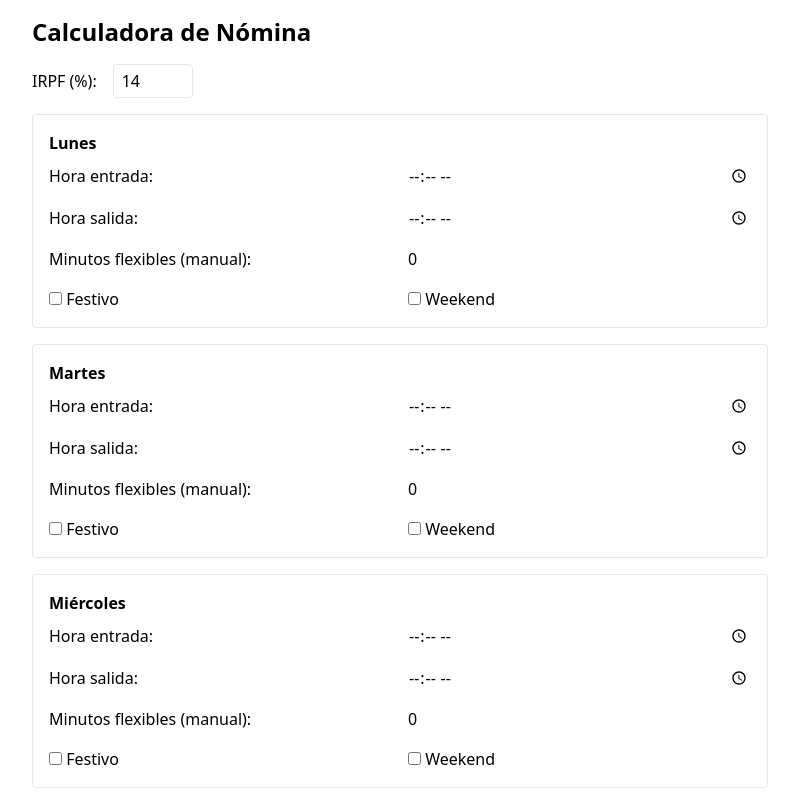
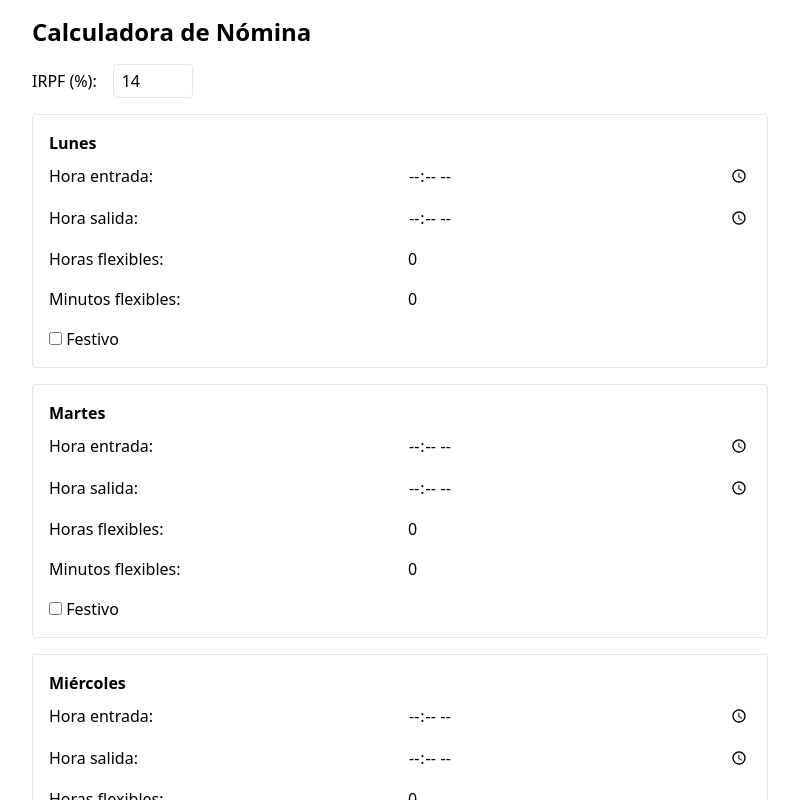
Before and after one commit to davedev88/nominapp-v2, a React (Vite) app: page / in a window 1280 px wide. Shown: the top 800 px of the page, without its empty margins (240-1039 px from the left). Built offline with nearby package versions, Linux system fonts and the light colour scheme; the HTML template or start-up script is replaced by a standard one.

Commit message:
actualización para optimizar opciones

```diff
--- a/src/CalculadoraNomina.jsx
+++ b/src/CalculadoraNomina.jsx
@@ -5,14 +5,15 @@ const diasSemana = ["Lunes", "Martes", "Miércoles", "Jueves", "Viernes", "Sába
 const horarioBase = {
   entrada: "",
   salida: "",
-  flexible: 0,
+  flexHoras: 0,
+  flexMin: 0,
   festivo: false,
   weekend: false,
 };
 
 const calcularHorasNocturnas = (entrada, salida) => {
-  const [h1, m1] = entrada.split(":").map(Number);
-  const [h2, m2] = salida.split(":").map(Number);
+  const [h1, m1] = entrada.split(":" ).map(Number);
+  const [h2, m2] = salida.split(":" ).map(Number);
 
   let start = h1 * 60 + m1;
   let end = h2 < h1 ? h2 * 60 + m2 + 1440 : h2 * 60 + m2;
@@ -41,11 +42,13 @@ export default function CalculadoraNomina() {
     horario.forEach((dia, i) => {
       if (!dia.entrada || !dia.salida) return;
 
-      const [h1, m1] = dia.entrada.split(":".map(Number));
-      const [h2, m2] = dia.salida.split(":".map(Number));
+      const [h1, m1] = dia.entrada.split(":" ).map(Number);
+      const [h2, m2] = dia.salida.split(":" ).map(Number);
       const start = h1 * 60 + m1;
       const end = h2 < h1 ? h2 * 60 + m2 + 1440 : h2 * 60 + m2;
-      const duracion = end - start + parseInt(dia.flexible || 0);
+
+      const flexibles = parseInt(dia.flexHoras || 0) * 60 + parseInt(dia.flexMin || 0);
+      const duracion = end - start + flexibles;
 
       totalMinutos += duracion;
 
@@ -65,7 +68,7 @@ export default function CalculadoraNomina() {
           (duracion - nocturnos) * plusFestivo;
       }
 
-      if (["Viernes", "Sábado", "Domingo"].includes(diasSemana[i]) && dia.weekend) {
+      if (["Sábado", "Domingo"].includes(diasSemana[i])) {
         totalBruto += duracion * plusWeekend;
       }
     });
@@ -119,13 +122,24 @@ export default function CalculadoraNomina() {
               }}
             />
 
-            <label>Minutos flexibles (manual):</label>
+            <label>Horas flexibles:</label>
             <input
               type="number"
-              value={dia.flexible}
+              value={dia.flexHoras}
               onChange={(e) => {
                 const copia = [...horario];
-                copia[i].flexible = parseInt(e.target.value || 0);
+                copia[i].flexHoras = parseInt(e.target.value || 0);
+                setHorario(copia);
+              }}
+            />
+
+            <label>Minutos flexibles:</label>
+            <input
+              type="number"
+              value={dia.flexMin}
+              onChange={(e) => {
+                const copia = [...horario];
+                copia[i].flexMin = parseInt(e.target.value || 0);
                 setHorario(copia);
               }}
             />
@@ -140,18 +154,6 @@ export default function CalculadoraNomina() {
                   setHorario(copia);
                 }}
               /> Festivo
-            </label>
-
-            <label>
-              <input
-                type="checkbox"
-                checked={dia.weekend}
-                onChange={(e) => {
-                  const copia = [...horario];
-                  copia[i].weekend = e.target.checked;
-                  setHorario(copia);
-                }}
-              /> Weekend
             </label>
           </div>
         </div>
```
